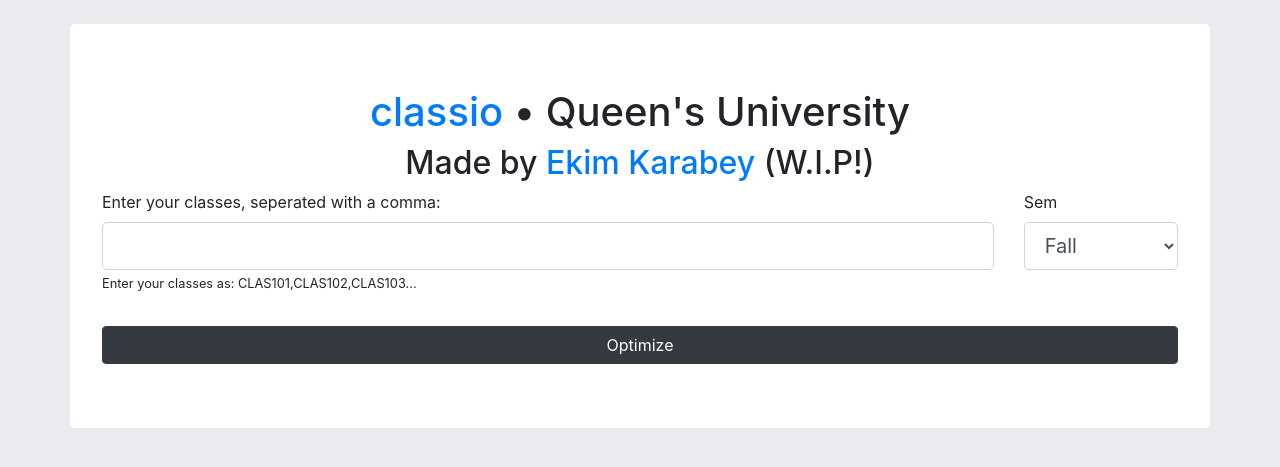
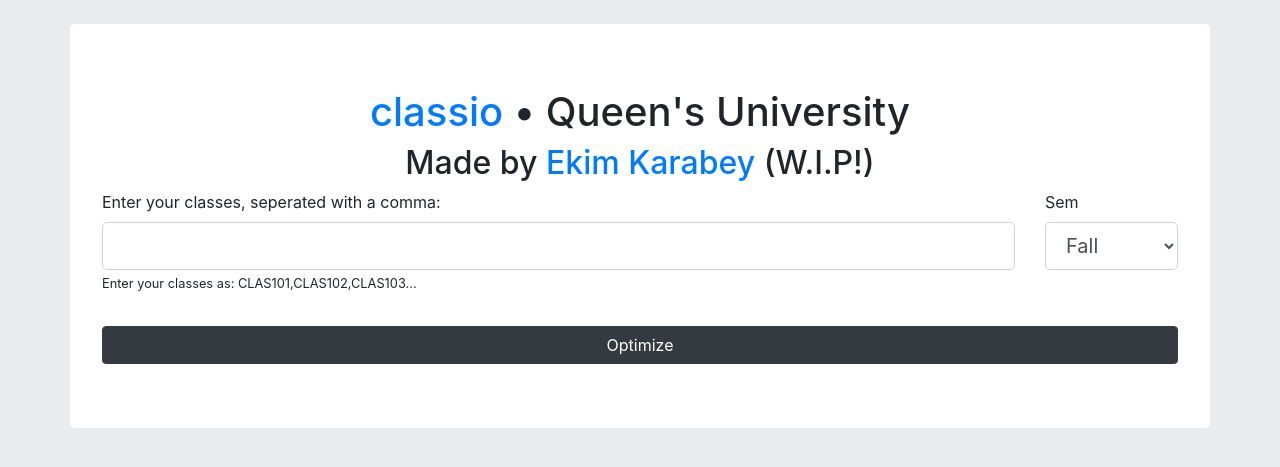
Before and after one commit to Ekimerton/classio-legacy, a Flask app: page /queens in a window 1280 px wide. Shown: the top 467 px of the page. Run offline with Flask 2, Linux system fonts and the light colour scheme; some libraries are stand-ins or nearby versions.

Commit message:
Update search.html

```diff
--- a/webapp/templates/search.html
+++ b/webapp/templates/search.html
@@ -33,7 +33,7 @@
             {% endif %}
             <small> Enter your classes as: CLAS101,CLAS102,CLAS103... </small>
           </div>
-          <div class="form-group col-2">
+          <div class="form-group col-auto">
             {{ form.semester.label(class="form-control-label")}}
             {% if form.semester.errors %}
             {{ form.semester(class="form-control form-control-lg is-invalid") }}
```
